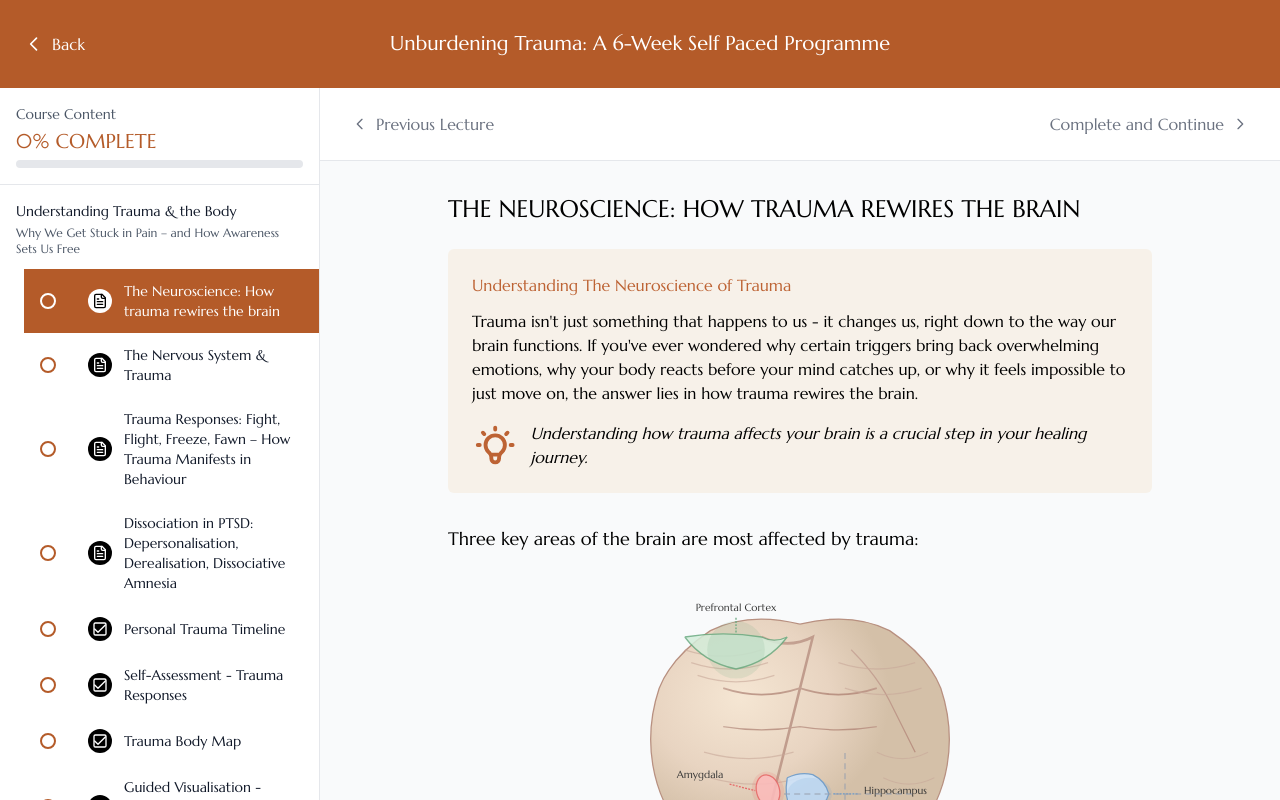
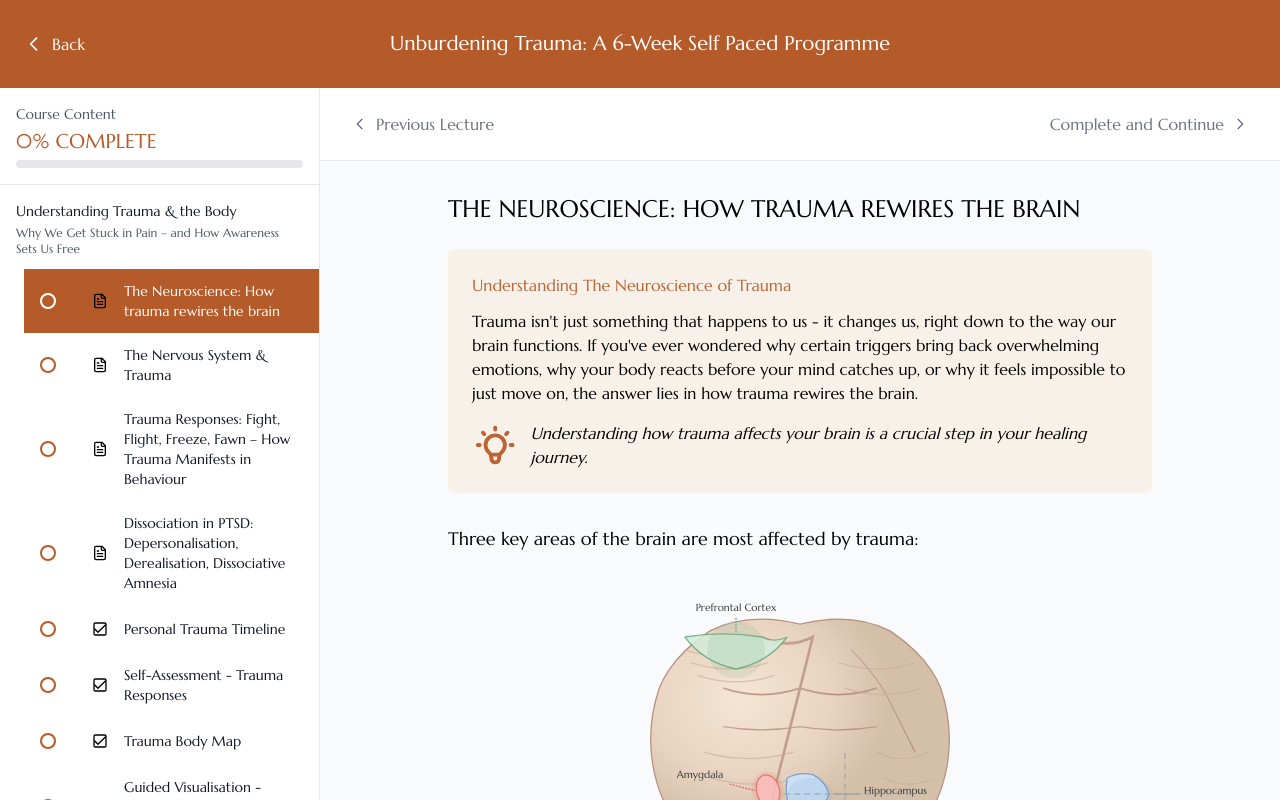
Before and after one commit to Monis9451/Course_Platform, a React (Vite) app in the folder Course-platform(frontend)/: page /course-content/1 in a window 1280 px wide. Built offline with nearby package versions, Linux system fonts and the light colour scheme; no server answers.

Commit message:
Update the icon design

```diff
--- a/Course-platform(frontend)/src/components/CourseSidebar.jsx
+++ b/Course-platform(frontend)/src/components/CourseSidebar.jsx
@@ -114,10 +114,10 @@ const CourseSidebar = ({ courseData, selectedLesson, onLessonSelect, completedLe
       case 'checkbox':
         return (
           <div className={`w-6 h-6 rounded-full flex items-center justify-center ${
-            isSelected ? 'bg-white' : 'bg-black'
+            isSelected ? 'bg-primary' : 'bg-white'
           }`}>
             <svg xmlns="http://www.w3.org/2000/svg" width="24" height="24" viewBox="0 0 24 24" fill="none" stroke="currentColor" strokeWidth="2" strokeLinecap="round" strokeLinejoin="round" className={`w-4 h-4 ${
-              isSelected ? 'text-black' : 'text-white'
+              isSelected ? 'text-black' : 'text-black'
             }`}>
               <path d="M20 6 9 17l-5-5"></path>
               <rect x="3" y="3" width="18" height="18" rx="2" ry="2"></rect>
@@ -127,10 +127,10 @@ const CourseSidebar = ({ courseData, selectedLesson, onLessonSelect, completedLe
       case 'speaker':
         return (
           <div className={`w-6 h-6 rounded-full flex items-center justify-center ${
-            isSelected ? 'bg-white' : 'bg-black'
+            isSelected ? 'bg-primary' : 'bg-white'
           }`}>
             <svg xmlns="http://www.w3.org/2000/svg" width="24" height="24" viewBox="0 0 24 24" fill="none" stroke="currentColor" strokeWidth="2" strokeLinecap="round" strokeLinejoin="round" className={`w-4 h-4 ${
-              isSelected ? 'text-black' : 'text-white'
+              isSelected ? 'text-black' : 'text-black'
             }`}>
               <path d="M11 4.702a.705.705 0 0 0-1.203-.498L6.413 7.587A1.4 1.4 0 0 1 5.416 8H3a1 1 0 0 0-1 1v6a1 1 0 0 0 1 1h2.416a1.4 1.4 0 0 1 .997.413l3.383 3.384A.705.705 0 0 0 11 19.298z"></path>
               <path d="M16 9a5 5 0 0 1 0 6"></path>
@@ -142,10 +142,10 @@ const CourseSidebar = ({ courseData, selectedLesson, onLessonSelect, completedLe
       default:
         return (
           <div className={`w-6 h-6 rounded-full flex items-center justify-center ${
-            isSelected ? 'bg-white' : 'bg-black'
+            isSelected ? 'bg-primary' : 'bg-white'
           }`}>
             <svg xmlns="http://www.w3.org/2000/svg" width="24" height="24" viewBox="0 0 24 24" fill="none" stroke="currentColor" strokeWidth="2" strokeLinecap="round" strokeLinejoin="round" className={`w-4 h-4 ${
-              isSelected ? 'text-black' : 'text-white'
+              isSelected ? 'text-black' : 'text-black'
             }`}>
               <path d="M15 2H6a2 2 0 0 0-2 2v16a2 2 0 0 0 2 2h12a2 2 0 0 0 2-2V7Z"></path>
               <path d="M14 2v4a2 2 0 0 0 2 2h4"></path>
```
